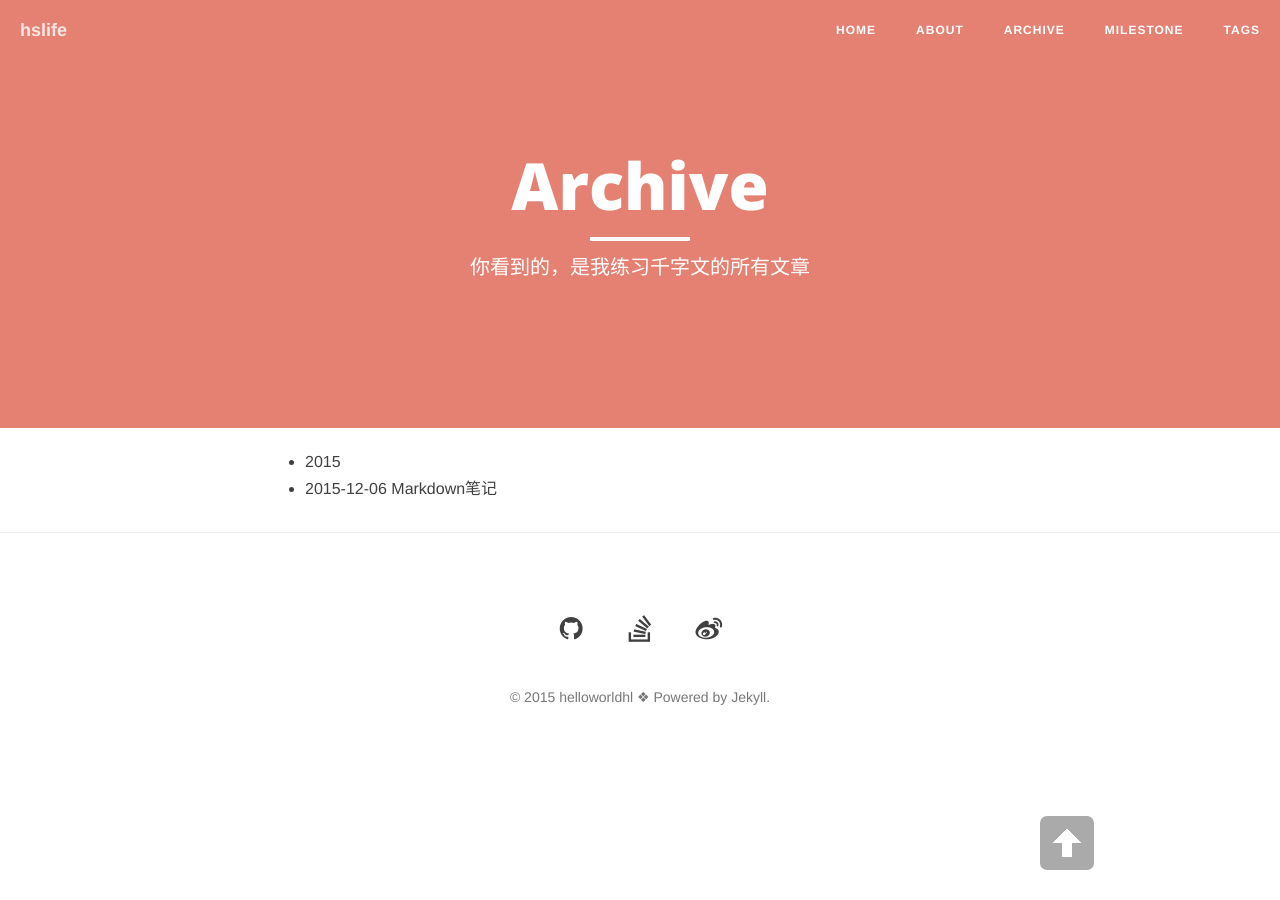
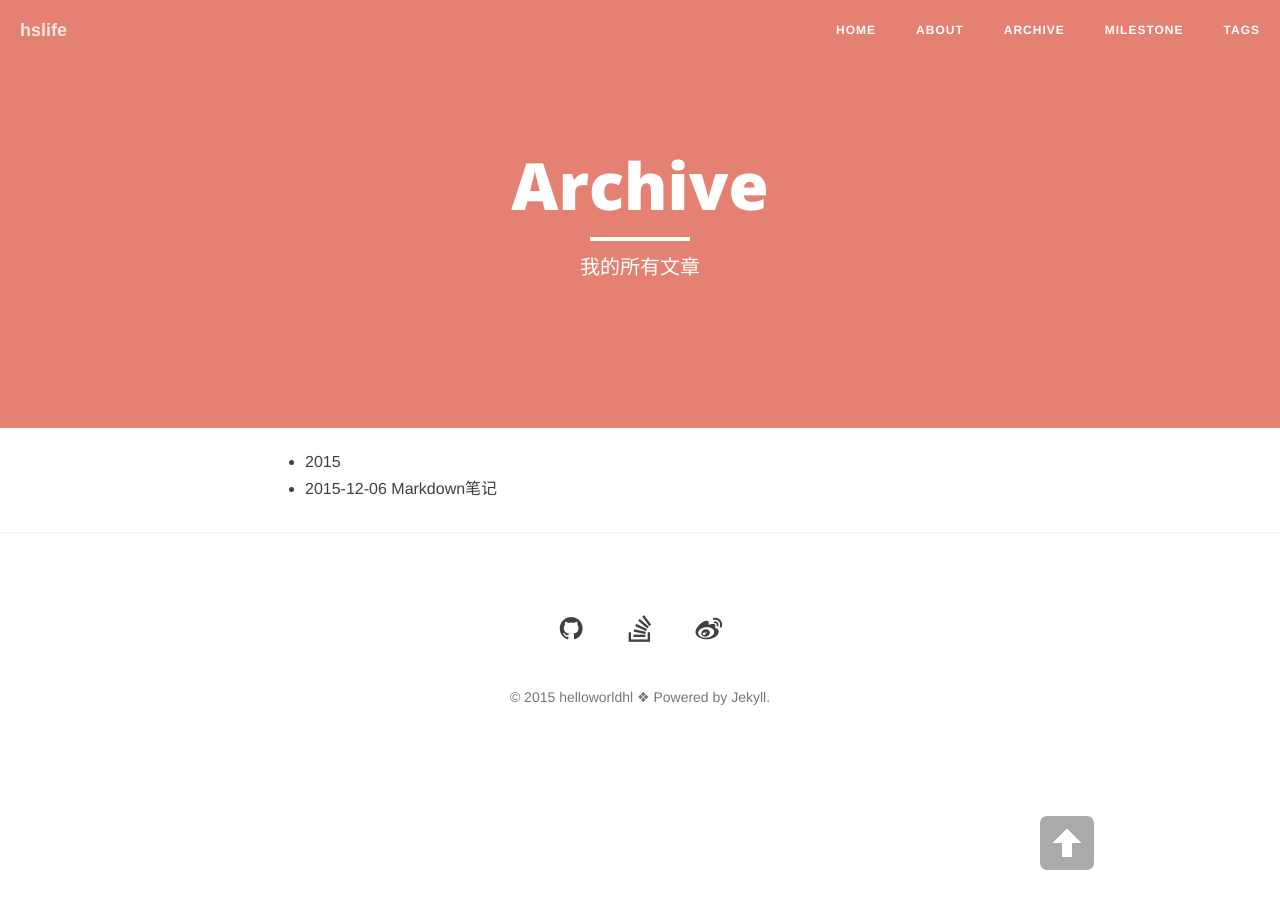
Before and after one commit to helloworldhl/helloworldhl.github.io, a Jekyll site: the page built from archive.md, in a window 1280 px wide. Built offline with Jekyll 4.4.1, drawn with Linux system fonts in a browser that asks for light colours; nearby versions of some CDN libraries.

Commit message:
new change

```diff
--- a/_config.yml
+++ b/_config.yml
@@ -16,10 +16,10 @@
 gavatar: http://dreamofbook.qiniudn.com/Az..png
 favicon: img/favicon.png
 
-douban_username:  cnfeat
-twitter_username:
+#douban_username:  cnfeat
+#twitter_username:
 github_username: helloworldhl
-facebook_username:
+#facebook_username:
 weibo_username: 坐看云起时_L
 stackoverflow_username: hslife
 
--- a/_includes/head.html
+++ b/_includes/head.html
@@ -10,7 +10,7 @@
     <link rel="canonical" href="{{ page.url | replace:'index.html','' | prepend: site.baseurl | prepend: site.url }}">
 
     <!-- Icons -->
-  <link rel="shortcut icon" href="img/favicon.ico">
+  <link rel="shortcut icon" href="img/favicon.png">
 
     <!-- Bootstrap Core CSS -->
     <link rel="stylesheet" href="{{ "/css/bootstrap.min.css" | prepend: site.baseurl }}">
--- a/archive.md
+++ b/archive.md
@@ -1,7 +1,7 @@
 ---
 layout: page
 title: "Archive"
-description: "你看到的，是我练习千字文的所有文章"
+description: "我的所有文章"
 header-img: "img/orange.jpg"
 ---
 
```
